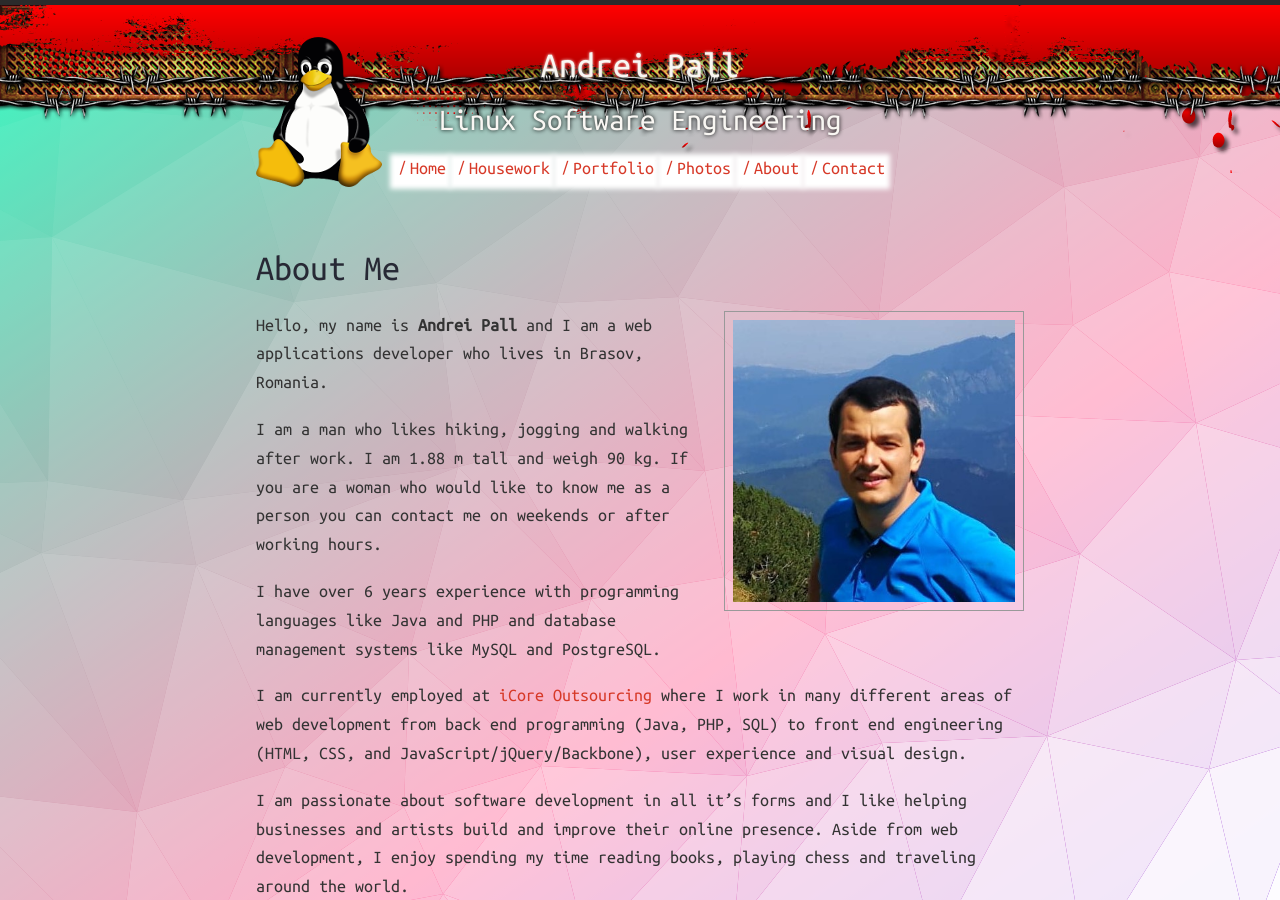
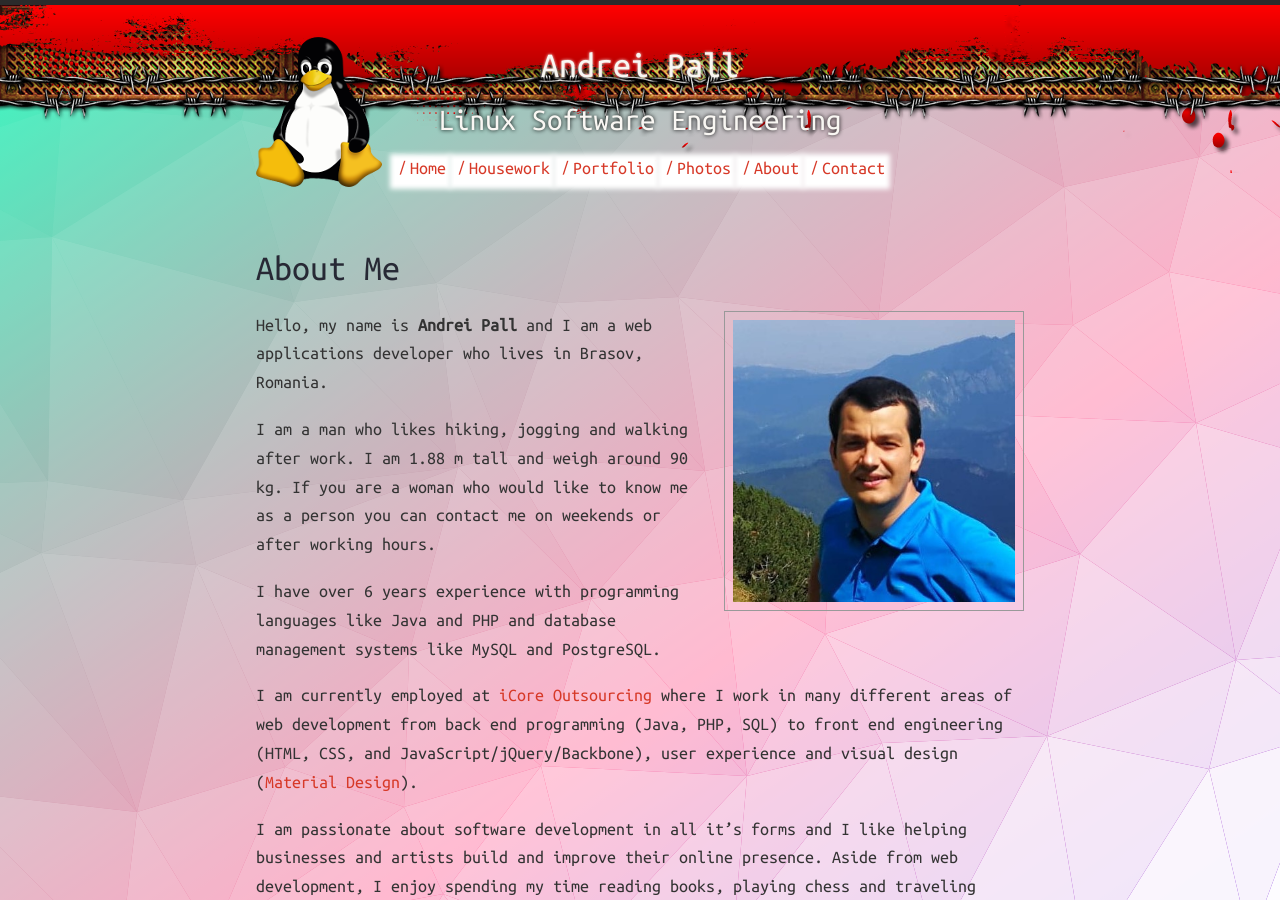
Before and after one commit to andreipall/andreipall.github.io, a Jekyll site: the page built from about.md, in a window 1280 px wide and 900 px high. Built offline with Jekyll 4.4.1, drawn with Linux system fonts in a browser that asks for light colours; comment, search, counter and statistics services are not loaded; grey boxes are pictures that could not be loaded.

Commit message:
Update about.md

```diff
--- a/about.md
+++ b/about.md
@@ -6,11 +6,11 @@ permalink: /about/
 ![Andrei Pall](/assets/img/andrei.jpg){:id="about-image"}
 Hello, my name is <strong>Andrei Pall</strong> and I am a web applications developer who lives in Brasov, Romania.
 
-I am a man who likes hiking, jogging and walking after work. I am 1.88 m tall and weigh 90 kg. If you are a woman who would like to know me as a person you can contact me on weekends or after working hours.
+I am a man who likes hiking, jogging and walking after work. I am 1.88 m tall and weigh around 90 kg. If you are a woman who would like to know me as a person you can contact me on weekends or after working hours.
 
 I have over 6 years experience with programming languages like Java and PHP and database management systems like MySQL and PostgreSQL.
 
-I am currently employed at <a href="https://www.icore.ro" target="_blank">iCore Outsourcing</a> where I work in many different areas of web development from back end programming (Java, PHP, SQL) to front end engineering (HTML, CSS, and JavaScript/jQuery/Backbone), user experience and visual design.
+I am currently employed at <a href="https://www.icore.ro" target="_blank">iCore Outsourcing</a> where I work in many different areas of web development from back end programming (Java, PHP, SQL) to front end engineering (HTML, CSS, and JavaScript/jQuery/Backbone), user experience and visual design (<a href="https://material.io" target="_blank">Material Design</a>).
 
 I am passionate about software development in all it’s forms and I like helping businesses and artists build and improve their online presence. Aside from web development, I enjoy spending my time reading books, playing chess and traveling around the world.
 
```
